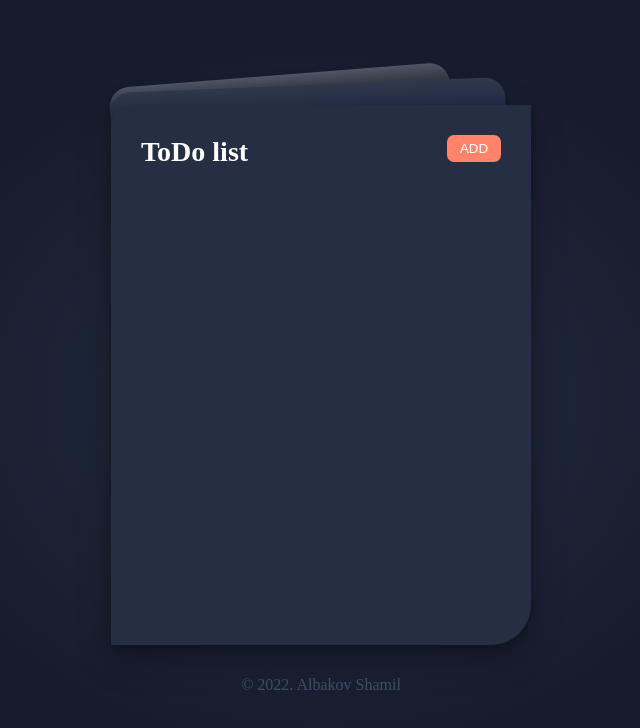
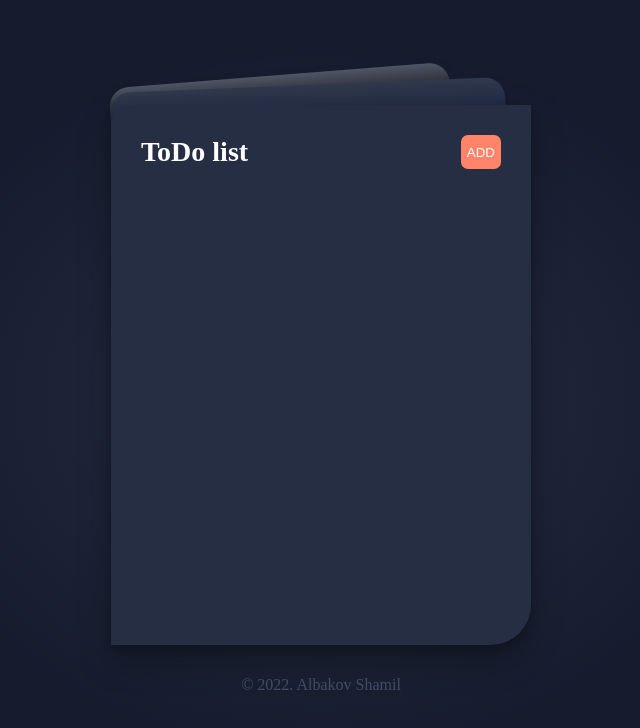
Before and after one commit to stFrenky/to-do-list, a Vue app: page / in a window 1280 px wide. Shown: the top 728 px of the page, without its empty margins (319-959 px from the left). Built offline with nearby package versions, Linux system fonts and the light colour scheme; a web font is replaced by a local one.

Commit message:
Update TBtn.vue

```diff
--- a/src/components/Card/components/TBtn.vue
+++ b/src/components/Card/components/TBtn.vue
@@ -9,8 +9,6 @@
 
 <style lang="scss">
   .t-btn {
-    width: 54px;
-    height: 27px;
     background-color: $accent;
     border-radius: 7px;
     text-transform: uppercase;
```
